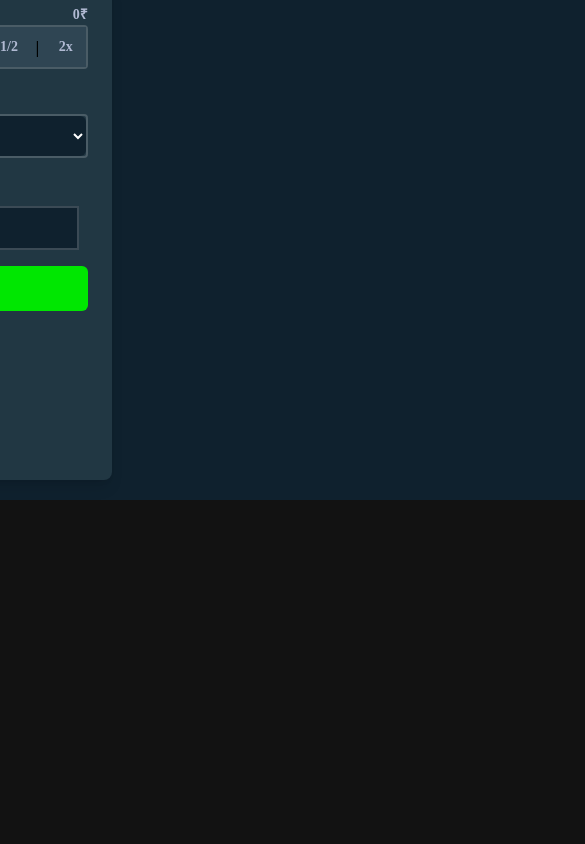
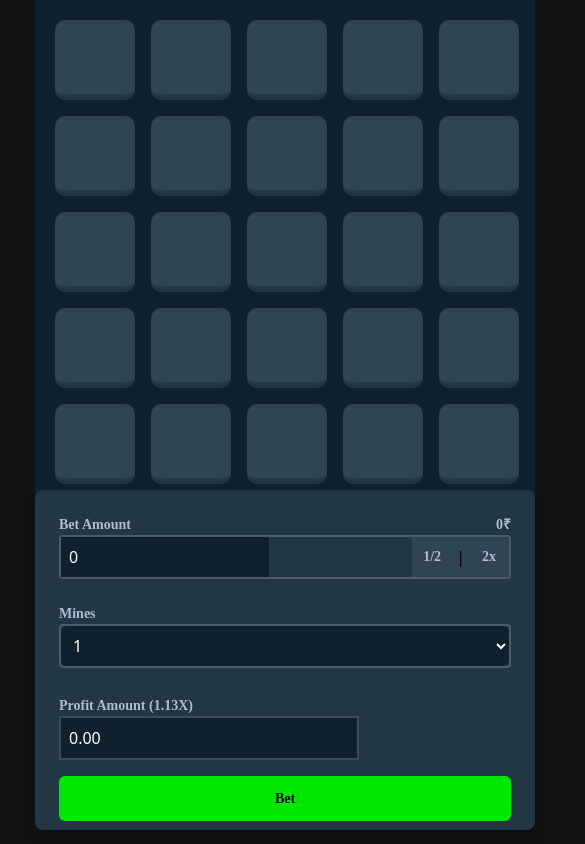
Before and after one commit to Vegadjay/Card-Game-Using-React, a React (Vite) app: page / in a window 390 px wide. Shown: the top 844 px of the page, 585 px wide, since content can reach past the window. Built offline with nearby package versions, Linux system fonts and the light colour scheme; a web font is replaced by a local one.

Commit message:
Adding media quary

```diff
--- a/src/index.css
+++ b/src/index.css
@@ -169,21 +169,55 @@ img {
 
 @media (max-width:885px) {
   .componants {
-    height: 500px;
-    width: 880px;
+    height: 820px;
+    width: 500px;
   }
   .outer-compo {
-    gap:550px;
-    flex-direction: column-reverse;
+    gap:60px;
   }
   .card-info {
     height: 80px;
     width: 80px;
   }
   .side-bar {
-    height: 500px;
-    margin-left: -20px;
-    margin-top: -20px;
-    background-color: rgb(33, 55, 67);
+      height: 340px;
+      width: 500px;
+      margin-left: -20px;
+      margin-top: 470px;
+      background-color: rgb(33, 55, 67);
+    }
+}
+
+@media (max-width:500px) {
+  .componants {
+    height: 820px;
+    width: 500px;
+    margin-left: 80px;
+  }
+ .outer-compo {
+   gap: 60px;
+ }
+}
+
+@media (max-width:415px) {
+  .componants {
+    height: 820px;
+    width: 500px;
+    margin-left: 180px;
+  }
+
+  .outer-compo {
+    gap: 60px;
   }
 }
+@media (max-width:315px) {
+  .componants {
+    height: 820px;
+    width: 500px;
+    margin-left: 280px;
+  }
+
+  .outer-compo {
+    gap: 60px;
+  }
+}
```
